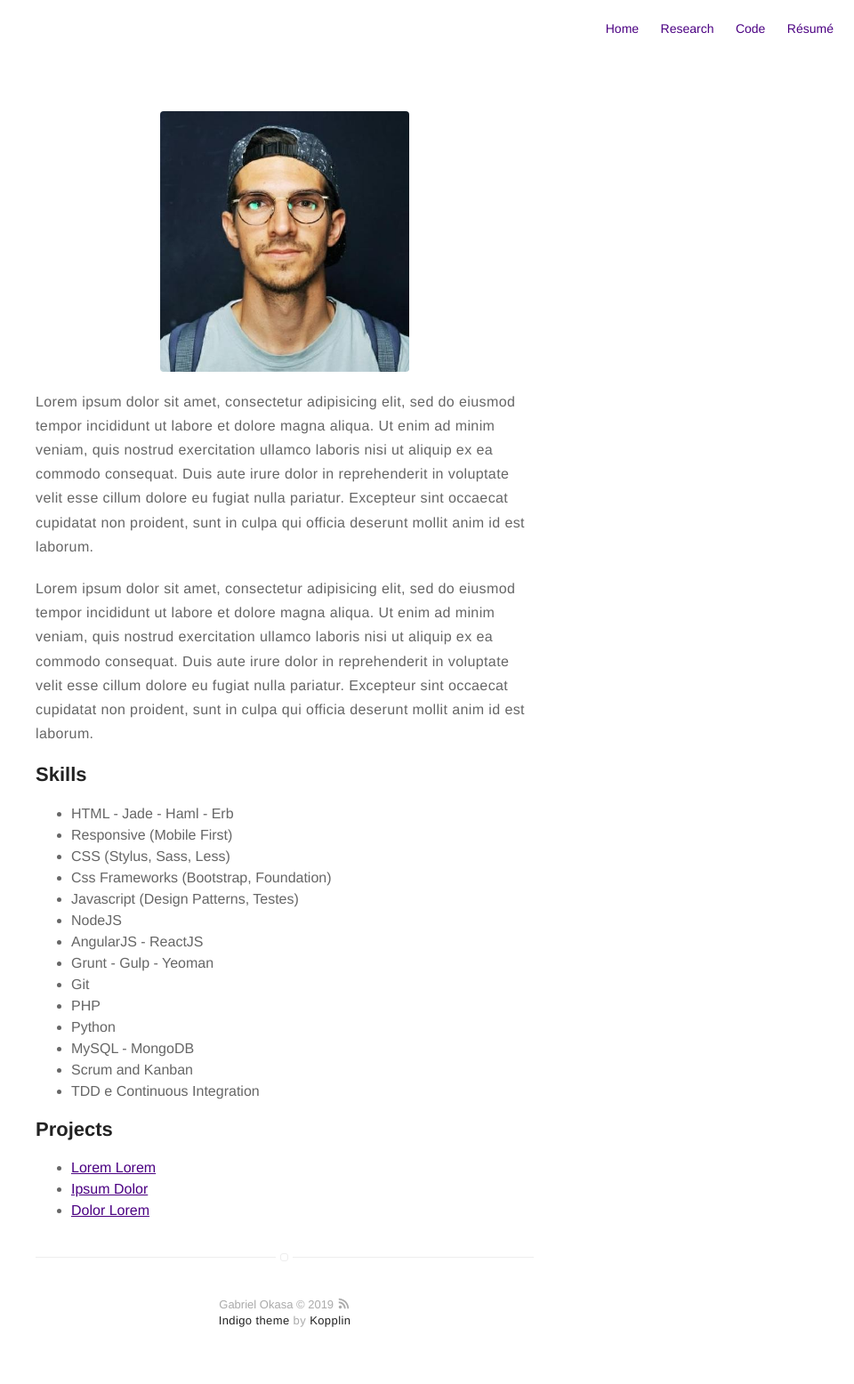
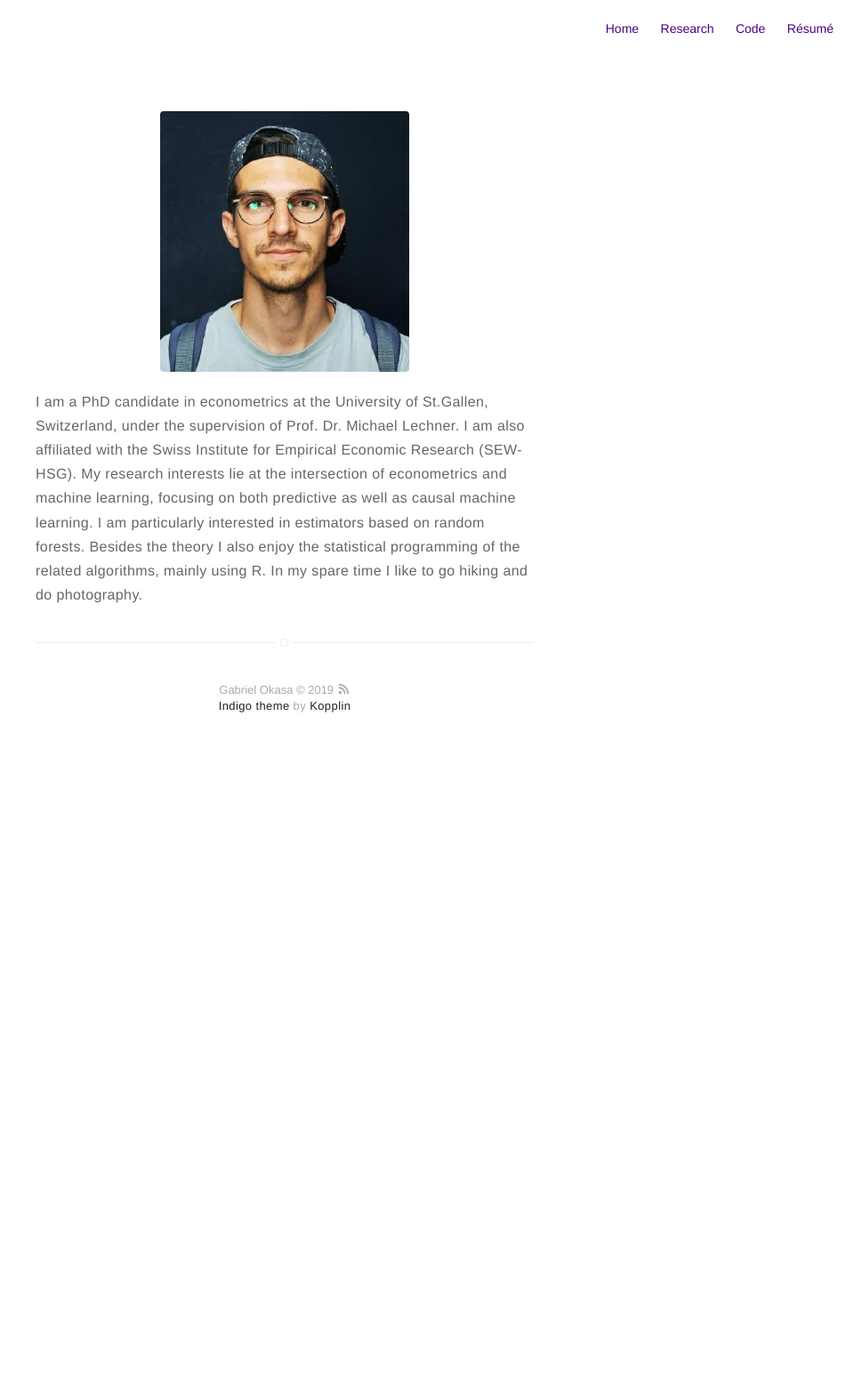
Before and after one commit to okasag/okasag.github.io, a Jekyll site: the page built from about.md, in a window 1280 px wide. Shown: the whole page at 89% size, without its empty margins (320-1280 px from the left). Built offline with Jekyll 4.4.1, drawn with Linux system fonts in a browser that asks for light colours; after the commit the page ends 900 px from its top, so only the background shows below that.

Commit message:
added about

```diff
--- a/_config.yml
+++ b/_config.yml
@@ -73,7 +73,7 @@ width: normal
 # projects: true
 
 # if you don't need "about" or "blog", comment them out below
-# about: true
+about: true
 research: true
 code: true
 # blog: true
--- a/about.md
+++ b/about.md
@@ -4,43 +4,11 @@ layout: page
 ---
 ![Profile Image]({{ site.url }}/{{ site.picture }})
 
-<p>Lorem ipsum dolor sit amet, consectetur adipisicing elit, sed do eiusmod
-tempor incididunt ut labore et dolore magna aliqua. Ut enim ad minim veniam,
-quis nostrud exercitation ullamco laboris nisi ut aliquip ex ea commodo
-consequat. Duis aute irure dolor in reprehenderit in voluptate velit esse
-cillum dolore eu fugiat nulla pariatur. Excepteur sint occaecat cupidatat non
-proident, sunt in culpa qui officia deserunt mollit anim id est laborum.</p>
-
-<p>Lorem ipsum dolor sit amet, consectetur adipisicing elit, sed do eiusmod
-tempor incididunt ut labore et dolore magna aliqua. Ut enim ad minim veniam,
-quis nostrud exercitation ullamco laboris nisi ut aliquip ex ea commodo
-consequat. Duis aute irure dolor in reprehenderit in voluptate velit esse
-cillum dolore eu fugiat nulla pariatur. Excepteur sint occaecat cupidatat non
-proident, sunt in culpa qui officia deserunt mollit anim id est laborum.</p>
-
-<h2>Skills</h2>
-
-<ul class="skill-list">
-	<li>HTML - Jade - Haml - Erb</li>
-	<li>Responsive (Mobile First)</li>
-	<li>CSS (Stylus, Sass, Less)</li>
-	<li>Css Frameworks (Bootstrap, Foundation)</li>
-	<li>Javascript (Design Patterns, Testes)</li>
-	<li>NodeJS</li>
-	<li>AngularJS - ReactJS</li>
-	<li>Grunt - Gulp - Yeoman</li>
-	<li>Git</li>
-	<li>PHP</li>
-	<li>Python</li>
-	<li>MySQL - MongoDB</li>
-	<li>Scrum and Kanban</li>
-	<li>TDD e Continuous Integration</li>
-</ul>
-
-<h2>Projects</h2>
-
-<ul>
-	<li><a href="https://github.com/">Lorem Lorem</a></li>
-	<li><a href="https://github.com/">Ipsum Dolor</a></li>
-	<li><a href="https://github.com/">Dolor Lorem</a></li>
-</ul>
+I am a PhD candidate in econometrics at the University of St.Gallen, Switzerland,
+under the supervision of Prof. Dr. Michael Lechner. I am also affiliated with the
+Swiss Institute for Empirical Economic Research (SEW-HSG). My research interests lie at
+the intersection of econometrics and machine learning, focusing on both predictive
+as well as causal machine learning. I am particularly interested in estimators
+based on random forests. Besides the theory I also enjoy the statistical programming
+of the related algorithms, mainly using R. In my spare time I like to go hiking and
+do photography.
```
